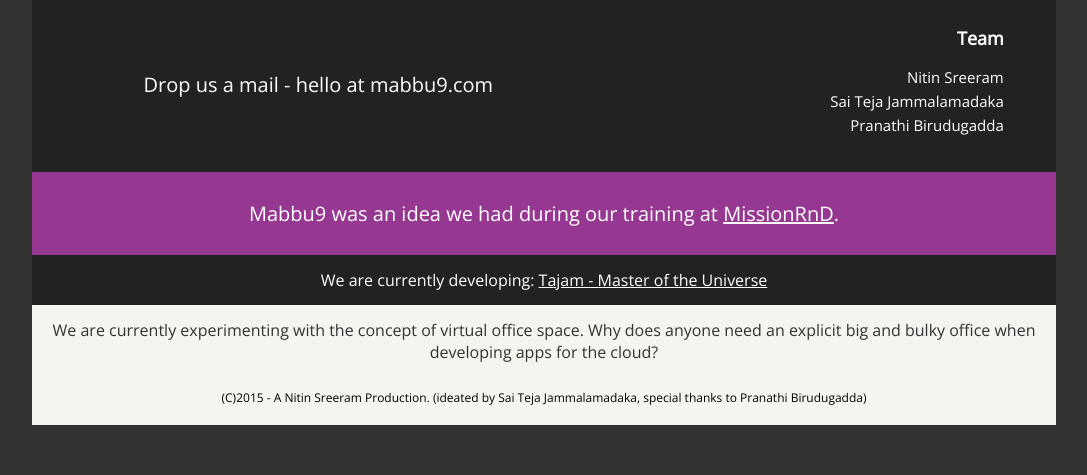
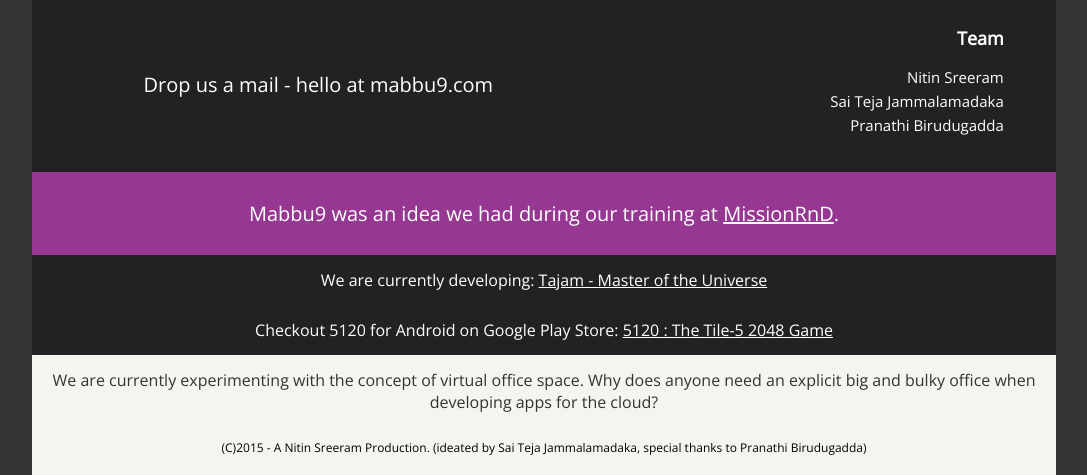
Before and after one commit to Mabbu9/mabbu9.github.io, a plain HTML site: page index.html in a window 1280 px wide. Shown: the part 411-886 px from the top of the page, without its empty margins (96-1183 px from the left). Before the commit the page ends 836 px from the top, so only its background shows below. Drawn offline with nearby package versions, Linux system fonts and the light colour scheme.

Commit message:
Added link to 5120

```diff
--- a/index.html
+++ b/index.html
@@ -66,6 +66,9 @@
 			<div class="card-padding backstory">
                 We are currently developing: <a href="./tajam.html" >Tajam - Master of the Universe</a> <!--, The Mabbu Knite Rises, and Hoods Creed-->
             </div>
+            <div class="card-padding backstory">
+                Checkout 5120 for Android on Google Play Store: <a href="https://play.google.com/store/apps/details?id=com.mabbu9.a5120" >5120 : The Tile-5 2048 Game</a>
+            </div>
 		</div>
 		<div class="card card-white">
 			<div class="card-padding backstory">
```
Also changed, not shown: 1 other file.
